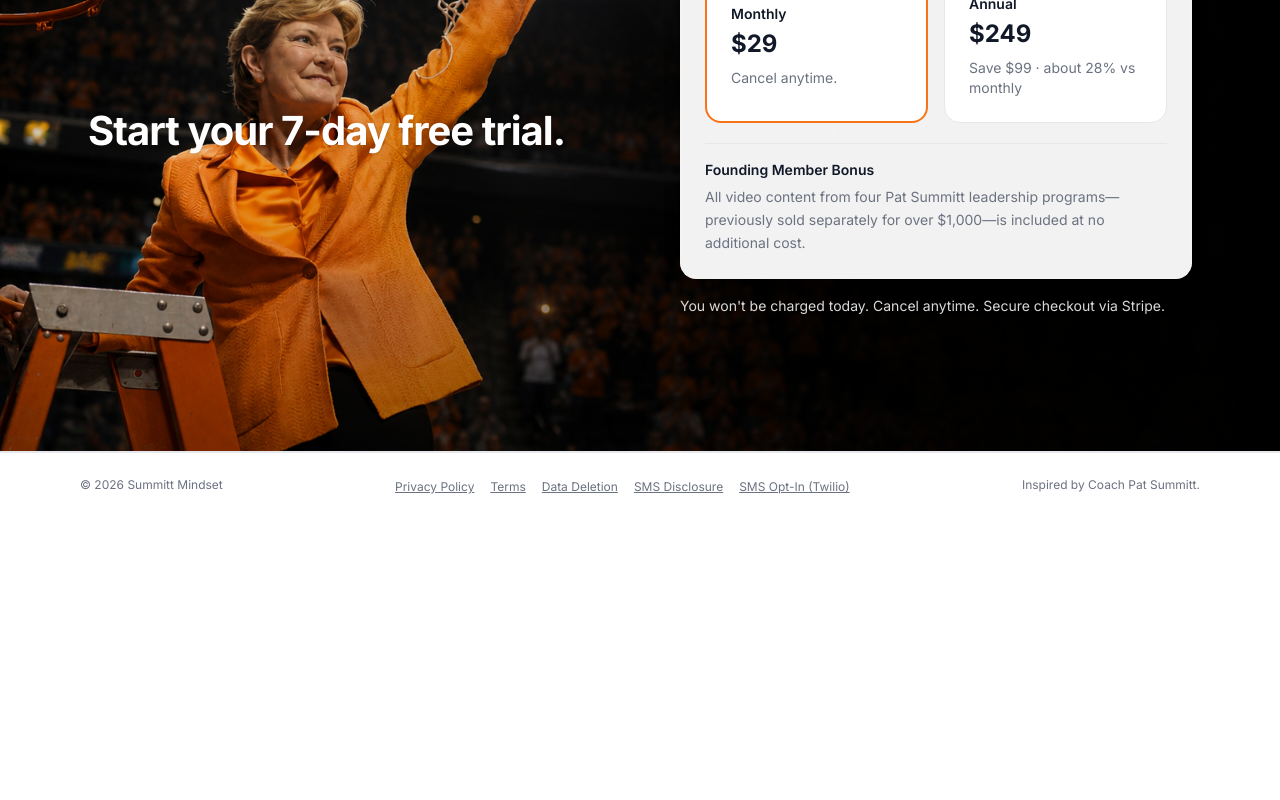
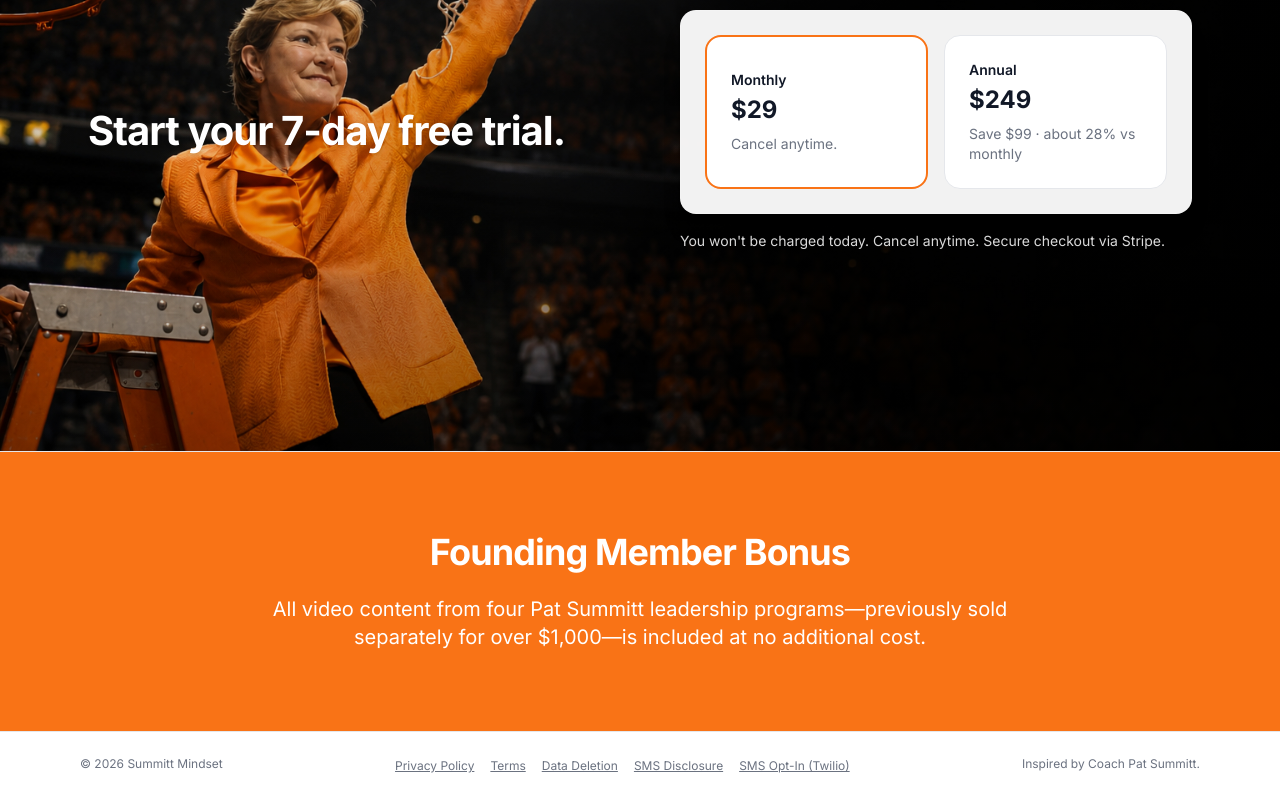
Before and after one commit to tylersummitt-jpg/Summitt-mindset, a Next.js app: page /subscribe in a window 1280 px wide. Shown: the part 242-1042 px from the top of the page. Before the commit the page ends 800 px from the top, so only its background shows below. Built offline with nearby package versions, Linux system fonts and the light colour scheme; no server answers.

Commit message:
subscribe page 2

```diff
--- a/src/app/subscribe/page.tsx
+++ b/src/app/subscribe/page.tsx
@@ -153,6 +153,23 @@ export default async function SubscribePage({
           </div>
         </div>
       </section>
+
+      <section
+        className="w-full bg-[var(--brand)]"
+        aria-labelledby="founding-member-bonus-heading"
+      >
+        <div className="mx-auto max-w-6xl px-4 py-14 text-center sm:px-6 sm:py-16 md:py-20">
+          <h2
+            id="founding-member-bonus-heading"
+            className="text-2xl font-bold tracking-tight text-white sm:text-3xl md:text-4xl"
+          >
+            Founding Member Bonus
+          </h2>
+          <p className="mx-auto mt-5 max-w-3xl text-base leading-relaxed text-white sm:mt-6 sm:text-lg md:text-xl md:leading-snug">
+            All video content from four Pat Summitt leadership programs—previously sold separately for over $1,000—is included at no additional cost.
+          </p>
+        </div>
+      </section>
     </main>
   );
 }
--- a/src/app/subscribe/subscribe-checkout-panel.tsx
+++ b/src/app/subscribe/subscribe-checkout-panel.tsx
@@ -259,15 +259,6 @@ export default function SubscribeCheckoutPanel() {
           {error}
         </p>
       )}
-
-      <div className="mt-5 border-t border-[var(--border)] pt-4 text-left">
-        <p className="text-sm font-semibold text-[var(--text)]">
-          Founding Member Bonus
-        </p>
-        <p className="mt-1.5 text-sm leading-relaxed text-[var(--muted)]">
-          All video content from four Pat Summitt leadership programs—previously sold separately for over $1,000—is included at no additional cost.
-        </p>
-      </div>
     </div>
   );
 }
```
Also changed, not shown: 1 other file (tests, documents, lock files or other folders).
